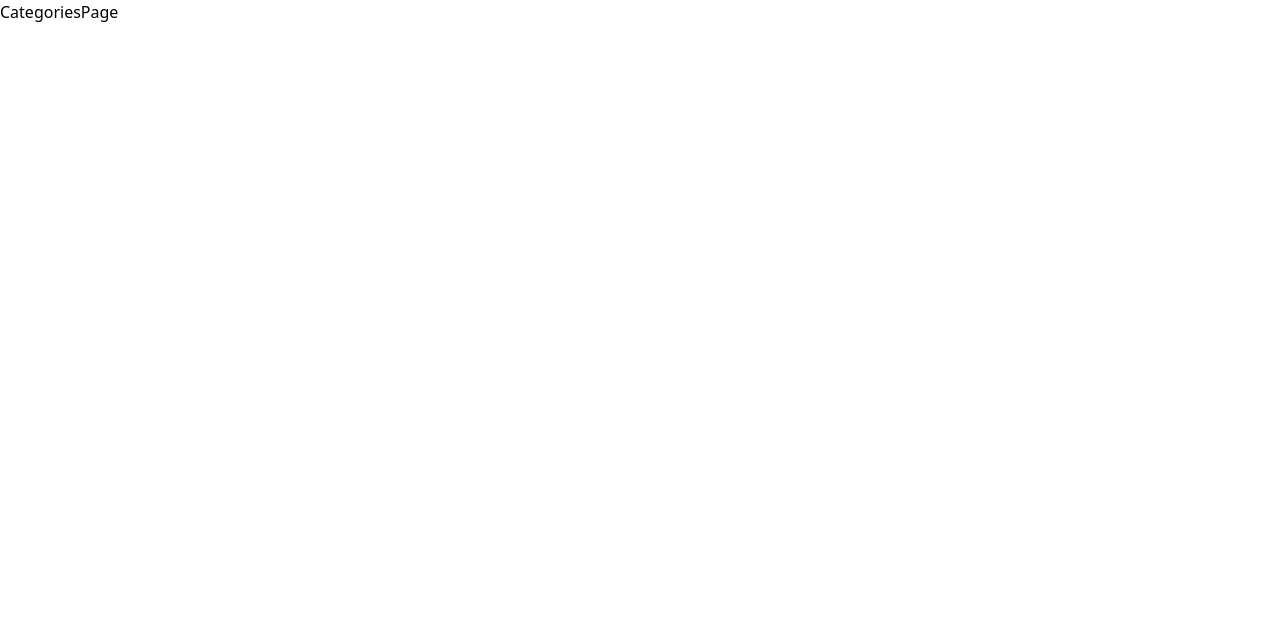
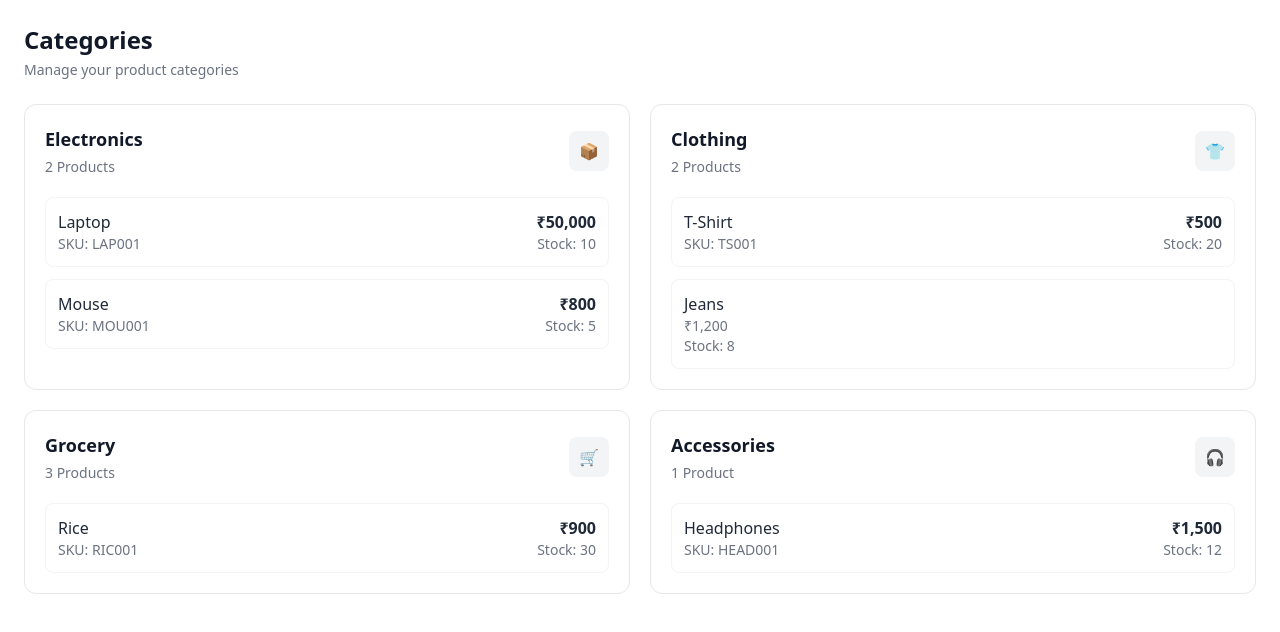
Before and after one commit to azlancodeshere/inventory-management, a React app in the folder frontend/: page /categories in a window 1280 px wide. Shown: the top 632 px of the page. Built offline with nearby package versions, Linux system fonts and the light colour scheme; no server answers; the HTML template or start-up script is replaced by a standard one.

Commit message:
writting some logics in CategoriesPage

```diff
--- a/frontend/src/pages/Categories/CategoriesPage.jsx
+++ b/frontend/src/pages/Categories/CategoriesPage.jsx
@@ -1,9 +1,313 @@
-import React from 'react'
+import React, { useEffect, useState } from "react";
 
 const CategoriesPage = () => {
-  return (
-    <div>CategoriesPage</div>
-  )
-}
 
-export default CategoriesPage
+    const [products, setProducts] = useState([])
+
+    const getAllProducts = async ()  =>{
+        try {
+
+            const response = await api.get("/products/all-products")
+            console.log(response.data)
+            setProducts(response.data.data)
+        } catch (error) {
+            console.log("Error in gett all products:", error)
+        }
+    }
+
+    useEffect(()=>{
+        getAllProducts()
+    })
+
+    return (
+        <div className="p-6">
+
+            {/* Header */}
+            <div className="mb-6">
+                <h1 className="text-2xl font-bold text-gray-900">
+                    Categories
+                </h1>
+
+                <p className="text-sm text-gray-500 mt-1">
+                    Manage your product categories
+                </p>
+            </div>
+
+
+            {/* Categories */}
+            <div className="grid grid-cols-1 md:grid-cols-2 gap-5">
+
+                {/* Electronics */}
+                <div className="bg-white border border-gray-200 rounded-xl p-5">
+
+                    <div className="flex items-center justify-between mb-5">
+
+                        <div>
+                            <h2 className="text-lg font-semibold text-gray-900">
+                                Electronics
+                            </h2>
+
+                            <p className="text-sm text-gray-500 mt-1">
+                                2 Products
+                            </p>
+                        </div>
+
+                        <div className="w-10 h-10 bg-gray-100 rounded-lg flex items-center justify-center">
+                            📦
+                        </div>
+
+                    </div>
+
+
+                    {/* Product */}
+                    <div className="space-y-3">
+
+                        <div className="flex items-center justify-between border border-gray-100 rounded-lg p-3">
+
+                            <div>
+                                <h3 className="font-medium text-gray-800">
+                                    Laptop
+                                </h3>
+
+                                <p className="text-sm text-gray-500">
+                                    SKU: LAP001
+                                </p>
+                            </div>
+
+                            <div className="text-right">
+
+                                <p className="font-semibold text-gray-800">
+                                    ₹50,000
+                                </p>
+
+                                <p className="text-sm text-gray-500">
+                                    Stock: 10
+                                </p>
+
+                            </div>
+
+                        </div>
+
+
+                        <div className="flex items-center justify-between border border-gray-100 rounded-lg p-3">
+
+                            <div>
+                                <h3 className="font-medium text-gray-800">
+                                    Mouse
+                                </h3>
+
+                                <p className="text-sm text-gray-500">
+                                    SKU: MOU001
+                                </p>
+                            </div>
+
+                            <div className="text-right">
+
+                                <p className="font-semibold text-gray-800">
+                                    ₹800
+                                </p>
+
+                                <p className="text-sm text-gray-500">
+                                    Stock: 5
+                                </p>
+
+                            </div>
+
+                        </div>
+
+                    </div>
+
+                </div>
+
+
+                {/* Clothing */}
+                <div className="bg-white border border-gray-200 rounded-xl p-5">
+
+                    <div className="flex items-center justify-between mb-5">
+
+                        <div>
+                            <h2 className="text-lg font-semibold text-gray-900">
+                                Clothing
+                            </h2>
+
+                            <p className="text-sm text-gray-500 mt-1">
+                                2 Products
+                            </p>
+                        </div>
+
+                        <div className="w-10 h-10 bg-gray-100 rounded-lg flex items-center justify-center">
+                            👕
+                        </div>
+
+                    </div>
+
+
+                    <div className="space-y-3">
+
+                        <div className="flex items-center justify-between border border-gray-100 rounded-lg p-3">
+
+                            <div>
+                                <h3 className="font-medium text-gray-800">
+                                    T-Shirt
+                                </h3>
+
+                                <p className="text-sm text-gray-500">
+                                    SKU: TS001
+                                </p>
+                            </div>
+
+                            <div className="text-right">
+
+                                <p className="font-semibold text-gray-800">
+                                    ₹500
+                                </p>
+
+                                <p className="text-sm text-gray-500">
+                                    Stock: 20
+                                </p>
+
+                            </div>
+
+                        </div>
+
+
+                        <div className="flex items-center justify-between border border-gray-100 rounded-lg p-3">
+
+                            <div>
+                                <h3 className="font-medium text-gray-800">
+                                    Jeans
+                                </h3>
+
+                                <p className="text-sm text-gray-500">
+                                    ₹1,200
+                                </p>
+
+                                <p className="text-sm text-gray-500">
+                                    Stock: 8
+                                </p>
+
+                            </div>
+
+                        </div>
+
+                    </div>
+
+                </div>
+
+
+                {/* Grocery */}
+                <div className="bg-white border border-gray-200 rounded-xl p-5">
+
+                    <div className="flex items-center justify-between mb-5">
+
+                        <div>
+                            <h2 className="text-lg font-semibold text-gray-900">
+                                Grocery
+                            </h2>
+
+                            <p className="text-sm text-gray-500 mt-1">
+                                3 Products
+                            </p>
+                        </div>
+
+                        <div className="w-10 h-10 bg-gray-100 rounded-lg flex items-center justify-center">
+                            🛒
+                        </div>
+
+                    </div>
+
+
+                    <div className="space-y-3">
+
+                        <div className="flex items-center justify-between border border-gray-100 rounded-lg p-3">
+
+                            <div>
+                                <h3 className="font-medium text-gray-800">
+                                    Rice
+                                </h3>
+
+                                <p className="text-sm text-gray-500">
+                                    SKU: RIC001
+                                </p>
+                            </div>
+
+                            <div className="text-right">
+
+                                <p className="font-semibold text-gray-800">
+                                    ₹900
+                                </p>
+
+                                <p className="text-sm text-gray-500">
+                                    Stock: 30
+                                </p>
+
+                            </div>
+
+                        </div>
+
+                    </div>
+
+                </div>
+
+
+                {/* Accessories */}
+                <div className="bg-white border border-gray-200 rounded-xl p-5">
+
+                    <div className="flex items-center justify-between mb-5">
+
+                        <div>
+                            <h2 className="text-lg font-semibold text-gray-900">
+                                Accessories
+                            </h2>
+
+                            <p className="text-sm text-gray-500 mt-1">
+                                1 Product
+                            </p>
+                        </div>
+
+                        <div className="w-10 h-10 bg-gray-100 rounded-lg flex items-center justify-center">
+                            🎧
+                        </div>
+
+                    </div>
+
+
+                    <div className="space-y-3">
+
+                        <div className="flex items-center justify-between border border-gray-100 rounded-lg p-3">
+
+                            <div>
+                                <h3 className="font-medium text-gray-800">
+                                    Headphones
+                                </h3>
+
+                                <p className="text-sm text-gray-500">
+                                    SKU: HEAD001
+                                </p>
+                            </div>
+
+                            <div className="text-right">
+
+                                <p className="font-semibold text-gray-800">
+                                    ₹1,500
+                                </p>
+
+                                <p className="text-sm text-gray-500">
+                                    Stock: 12
+                                </p>
+
+                            </div>
+
+                        </div>
+
+                    </div>
+
+                </div>
+
+            </div>
+
+        </div>
+    );
+};
+
+export default CategoriesPage;
```
